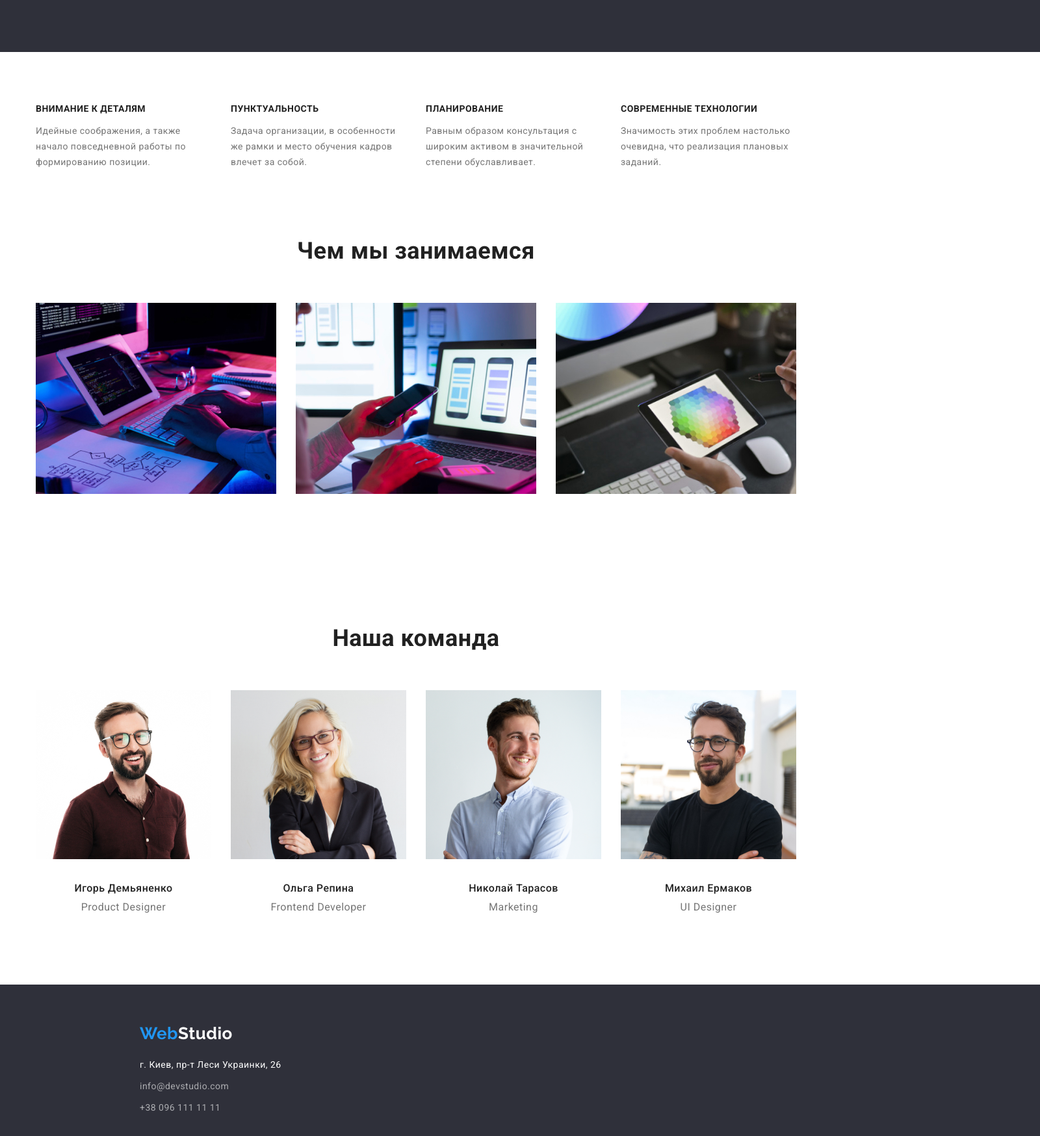
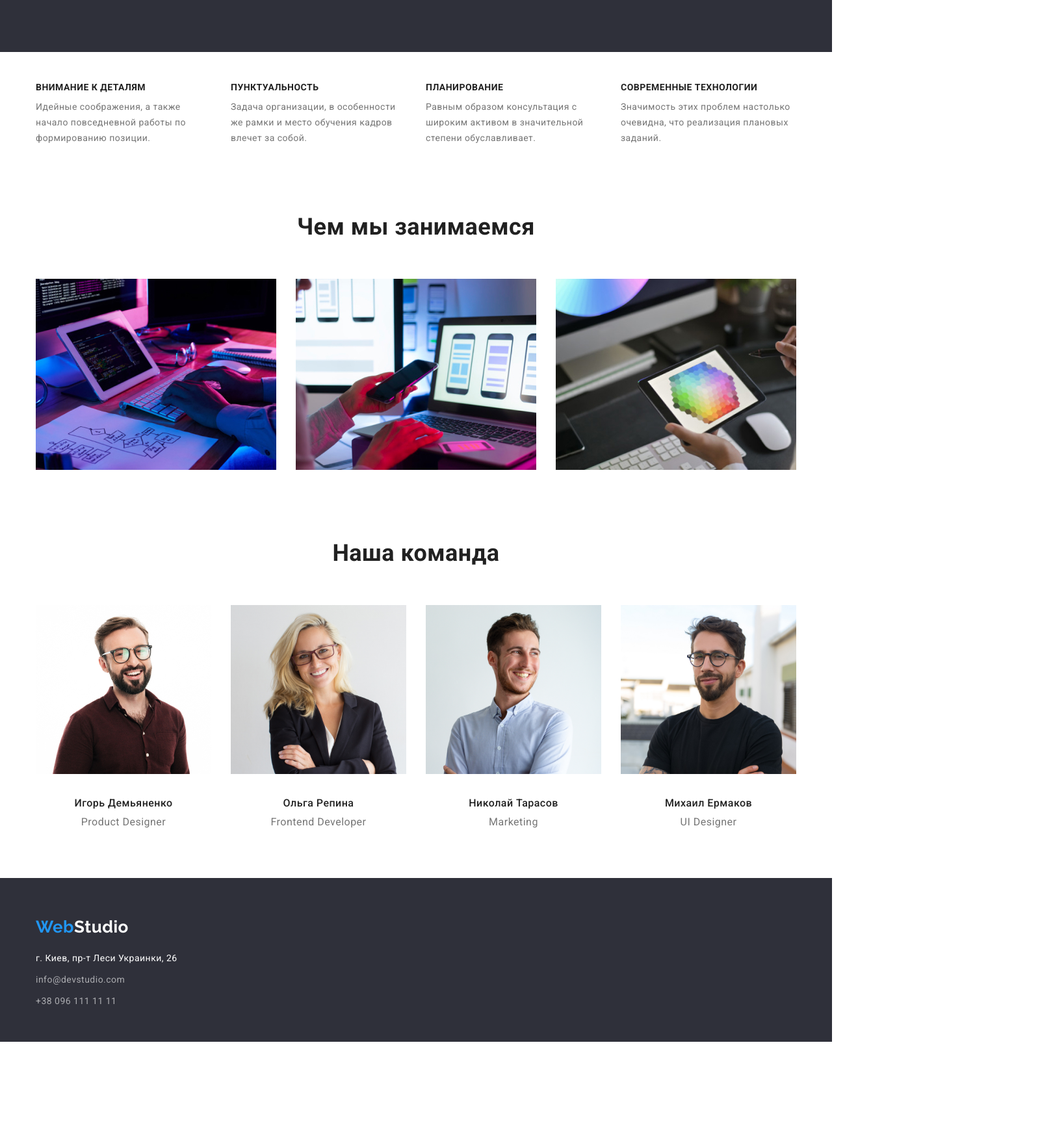
Before and after one commit to kirillpav/goit-markup-h1-03, a plain HTML site: page index.html in a window 1280 px wide. Shown: the part 600-2348 px from the top of the page at 65% size, 1600 px wide, since content can reach past the window. After the commit the page ends 2203 px from the top, so only its background shows below. Drawn offline with nearby package versions, Linux system fonts and the light colour scheme.

Commit message:
changed for hw

```diff
--- a/css/styles.css
+++ b/css/styles.css
@@ -23,9 +23,23 @@ body {
   letter-spacing: 0.03em;
 }
 
+h1,
+h2,
+h3,
+h4,
+h5,
+h6 {
+  margin: 0;
+}
+
+p {
+  margin: 0;
+  padding: 0;
+}
+
 .section {
-  margin-top: 0;
-  margin-bottom: 94px;
+  padding-top: 47px;
+  padding-bottom: 47px;
 }
 
 .section-title {
@@ -37,10 +51,6 @@ body {
   font-size: 36px;
   line-height: 1.67;
   text-align: center;
-}
-
-.section-title.padding {
-  padding-top: 94px;
 }
 
 .container {
@@ -152,10 +162,9 @@ body {
 
 .hero {
   background-color: #2f303a;
-  min-width: 1600px;
   height: 600px;
   display: block;
-  margin-bottom: 50px;
+
   text-align: center;
 }
 
@@ -214,7 +223,7 @@ body {
   line-height: 1.14;
   text-transform: uppercase;
 
-  margin-top: 30px;
+  margin-bottom: 10px;
 }
 
 .spec-list > .item {
@@ -267,7 +276,6 @@ body {
 }
 
 .team-name {
-  margin-top: 30px;
   margin-bottom: 10px;
   padding: 0;
 
@@ -280,10 +288,6 @@ body {
 }
 
 .team-text {
-  margin-top: 0;
-  margin-bottom: 16px;
-  padding: 0;
-
   color: var(--secondary-text-color);
 
   font-size: 16px;
@@ -291,12 +295,18 @@ body {
   text-decoration: none;
 }
 
+.team-info {
+  padding-top: 30px;
+  padding-bottom: 30px;
+}
+
 /* footer */
 
 .foot {
   background-color: #2f303a;
-  min-width: 1600px;
   height: 252px;
+
+  padding-top: 60px;
 }
 
 .foot-address {
@@ -312,8 +322,7 @@ body {
 
 .foot-logo {
   display: inline-block;
-  padding-top: 60px;
-  padding-bottom: 20px;
+  margin-bottom: 20px;
 
   color: var(--white-color);
   font-family: Raleway;
@@ -391,19 +400,17 @@ body {
   font-weight: 700;
   font-size: 18px;
   line-height: 2;
+}
 
-  margin-top: 20px;
-  margin-bottom: 4px;
-  margin-left: 24px;
+.portfolio-content {
+  padding-top: 20px;
+  padding-bottom: 20px;
+  padding-left: 24px;
 }
 
 .portfolio-text {
   font-size: 16px;
   line-height: 1.88;
-
-  margin-top: 0;
-  margin-bottom: 20px;
-  margin-left: 24px;
 }
 
 .portfolio-list {
--- a/index.html
+++ b/index.html
@@ -82,24 +82,32 @@
                 <ul class="team-list list">
                     <li class="item">
                             <img src="./imgs/igor.jpg" alt="Игорь Демьяненко" width="270" height="260">
+                            <div class="team-info">
                                 <h3 class="team-name">Игорь Демьяненко</h3>
                                 <p class="team-text">Product Designer</p>
+                            </div>
                         </a>
                     </li>
                     <li class="item">
                         <img src="./imgs/olga.jpg" alt="Ольга Репина" width="270" height="260">
+                        <div class="team-info">
                             <h3 class="team-name">Ольга Репина</h3>
                             <p class="team-text">Frontend Developer</p>
+                        </div>
                     </li>
                     <li class="item">
                         <img src="./imgs/nikolai.jpg" alt="Николай Тарасов" width="270" height="260">
+                        <div class="team-info">
                             <h3 class="team-name">Николай Тарасов</h3>
                             <p class="team-text">Marketing</p>
+                        </div>
                     </li>
                     <li class="item">
                         <img src="./imgs/mikhail.jpg" alt="Михаил Ермаков" width="270" height="260">
+                        <div class="team-info">
                             <h3 class="team-name">Михаил Ермаков</h3>
                             <p class="team-text">UI Designer</p>
+                        </div>
                     </li>
                 </ul>
             </div>
```
Also changed, not shown: portfolio.html (+20 -5 lines), 1 other file. Lines whose indentation alone changed are shown as unchanged.
